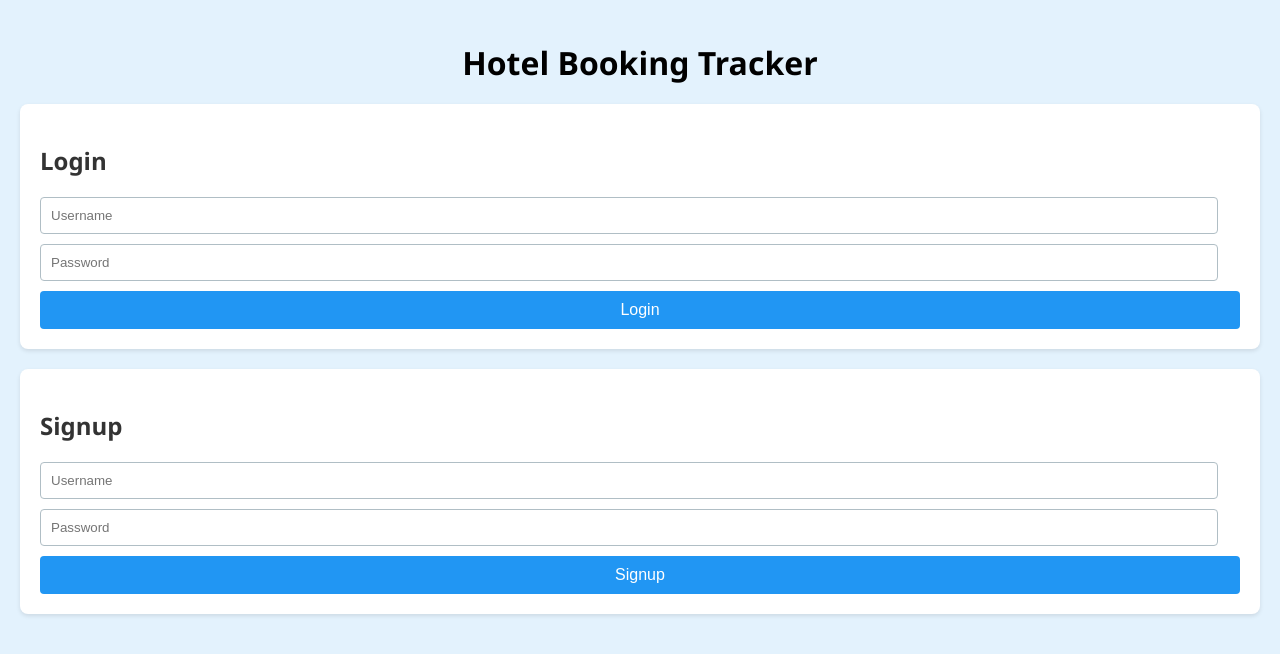
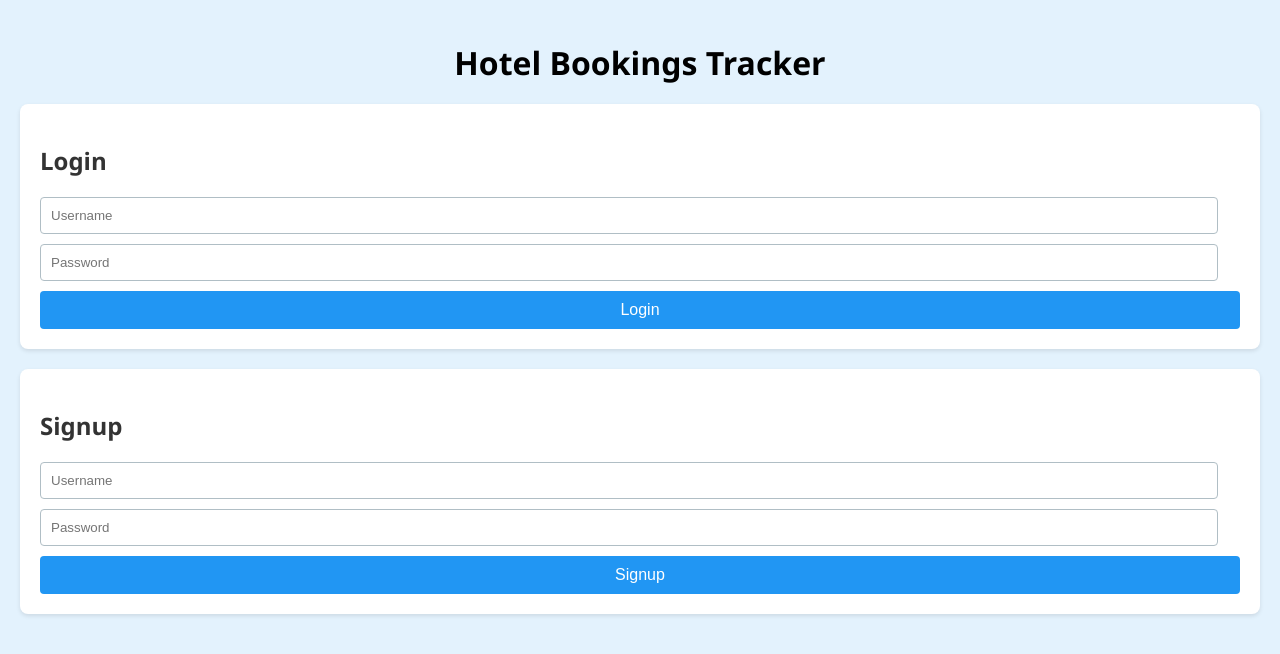
Before and after one commit to RajanPatel098/Hotel-Management, a React (Create React App) app in the folder hotel-management/: page / in a window 1280 px wide. Shown: the top 654 px of the page. Built offline with nearby package versions, Linux system fonts and the light colour scheme.

Commit message:
Update App.js

```diff
--- a/hotel-management/src/App.js
+++ b/hotel-management/src/App.js
@@ -40,7 +40,7 @@ function App() {
           Welcome, {user}! <button onClick={handleSignOut}>Sign Out</button>
         </div>
       ) : (
-        <h1>Hotel Booking Tracker</h1>
+        <h1>Hotel Bookings Tracker</h1>
       )}
 
       {!isLoggedIn ? (
```
